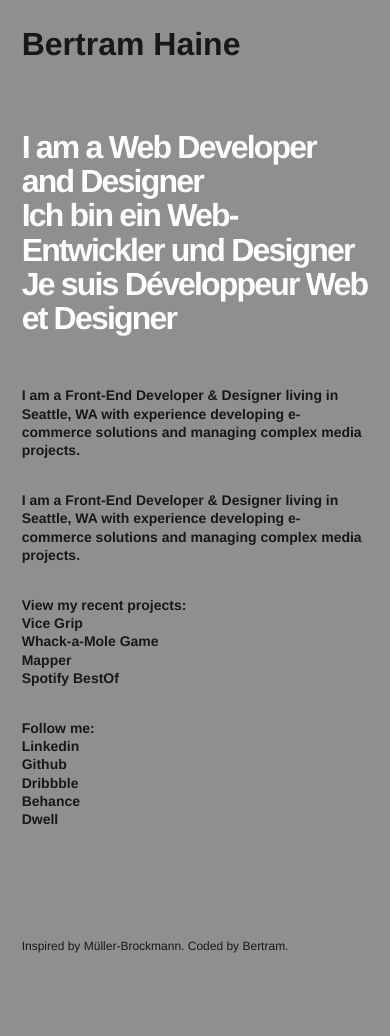
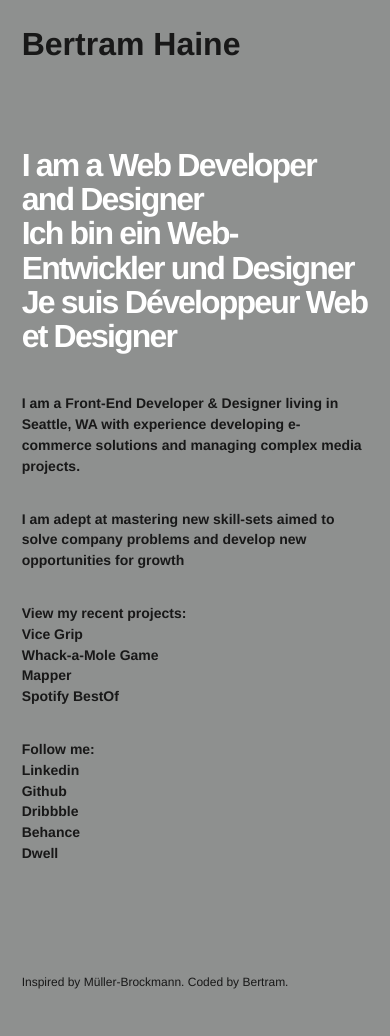
Before and after one commit to BertHaine/BertHaine.github.io, a Jekyll site: the page built from index.html, in a window 390 px wide. Built offline with Jekyll 4.4.1, drawn with Linux system fonts in a browser that asks for light colours; before the commit the page ends 1000 px from its top, so only the background shows below that.

Commit message:
changed absolute units to relative

```diff
--- a/_data/data.yml
+++ b/_data/data.yml
@@ -28,3 +28,4 @@
 
 info:
   - bio: I am a Front-End Developer & Designer living in Seattle, WA with experience developing e-commerce solutions and managing complex media projects.
+  - bio2: I am adept at mastering new skill-sets aimed to solve company problems and develop new opportunities for growth
--- a/_includes/info.html
+++ b/_includes/info.html
@@ -6,7 +6,7 @@
   </div>
   <div>
   {% for item in site.data.data.info %}
-    <p>{{ item.bio }}</p>
+    <p>{{ item.bio2 }}</p>
     {% endfor %}
   </div>
   <div>
--- a/_scss/components/_footer.scss
+++ b/_scss/components/_footer.scss
@@ -1,10 +1,10 @@
 .footer {
   margin-top: 6rem;
   margin-bottom: 3rem;
-  font-size: 14px;
+  font-size: .875rem;
   font-weight: normal;
 
   @media (max-width: 36em) {
-    font-size: 12px;
+    font-size: .75rem;
   }
 }
--- a/css/main.css
+++ b/css/main.css
@@ -79,25 +79,31 @@
 
 header {
   font-family: 'Helvetica';
-  font-size: 60px;
+  font-size: 3.75rem;
   font-weight: bold;
-  margin-top: 28px; }
+  margin-top: 1.75rem; }
+  @media (max-width: 46em) {
+    header {
+      font-size: 2.62rem; } }
   @media (max-width: 36em) {
     header {
-      font-size: 32px; } }
+      font-size: 2rem; } }
 
 .intro {
   font-family: 'Helvetica';
-  font-size: 60px;
+  font-size: 3.75rem;
   font-weight: bold;
   line-height: 1.07;
-  margin-top: 70px;
+  margin-top: 5.5rem;
   letter-spacing: -1.8px;
   word-wrap: break-word;
   color: #FFF; }
+  @media (max-width: 46em) {
+    .intro {
+      font-size: 2.62rem; } }
   @media (max-width: 36em) {
     .intro {
-      font-size: 32px; } }
+      font-size: 2rem; } }
 
 .info {
   display: -ms-flexbox;
@@ -111,8 +117,8 @@
   list-style: none;
   -ms-flex-negative: 0;
       flex-shrink: 0;
-  line-height: 1.5em;
-  margin-top: 2.5em;
+  line-height: 1.4rem;
+  margin-top: 1.5rem;
   word-wrap: break-word; }
   .info > * {
     padding: 1rem;
@@ -131,12 +137,12 @@
         max-width: 25%; } }
   @media (max-width: 36em) {
     .info {
-      font-size: 14px;
-      line-height: 1.3em; } }
+      font-size: .875rem;
+      line-height: 1.3rem; } }
 
 li:hover:after {
   content: "→";
-  margin-left: .2em;
+  margin-left: .2rem;
   transition: margin 0.5s; }
 
 li:visited {
@@ -145,8 +151,8 @@
 .footer {
   margin-top: 6rem;
   margin-bottom: 3rem;
-  font-size: 14px;
+  font-size: .875rem;
   font-weight: normal; }
   @media (max-width: 36em) {
     .footer {
-      font-size: 12px; } }
+      font-size: .75rem; } }
```
Also changed, not shown: _scss/components/_header.scss (+6 -3 lines), _scss/components/_info.scss (+6 -5 lines), _scss/components/_intro.scss (+7 -3 lines).
